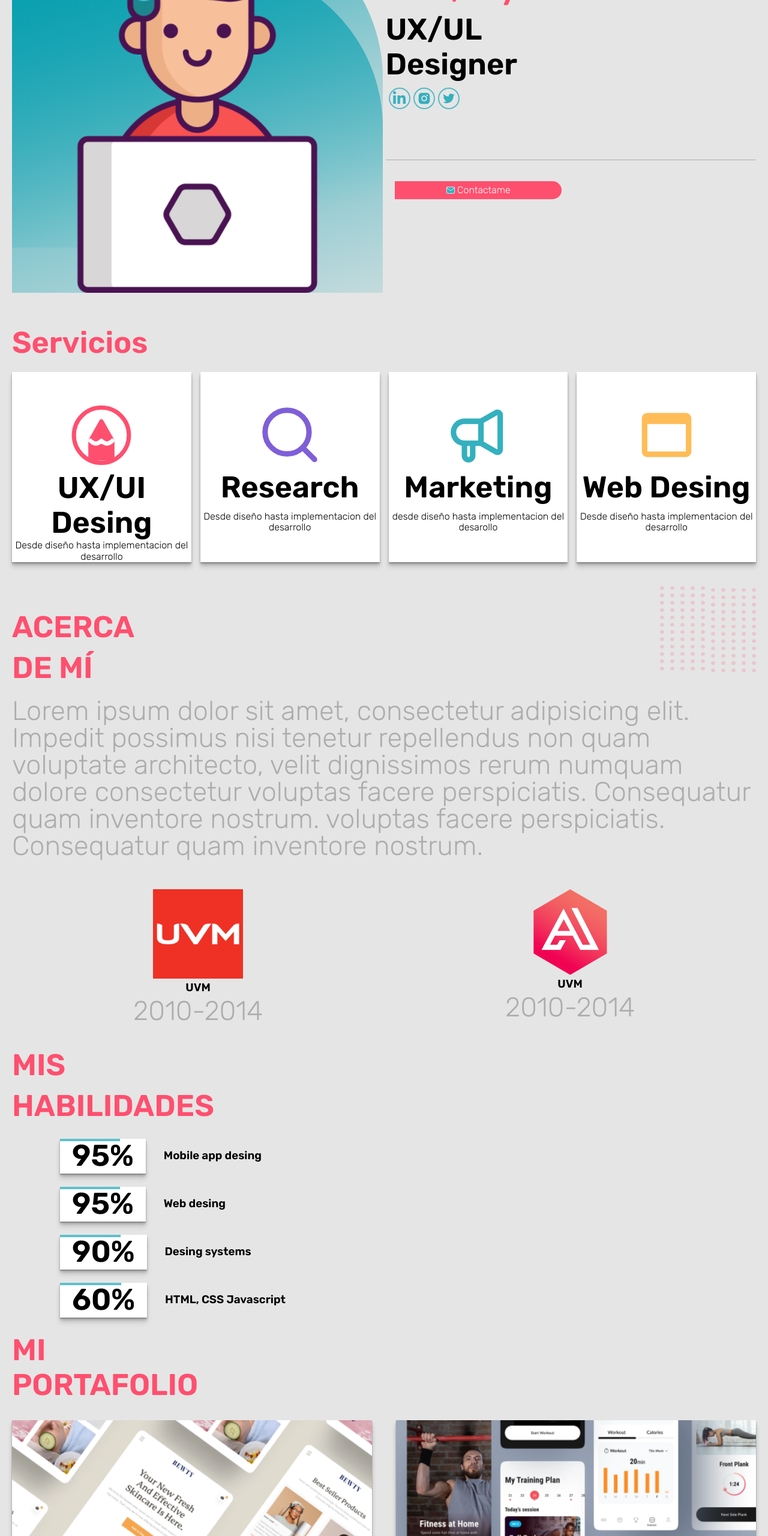
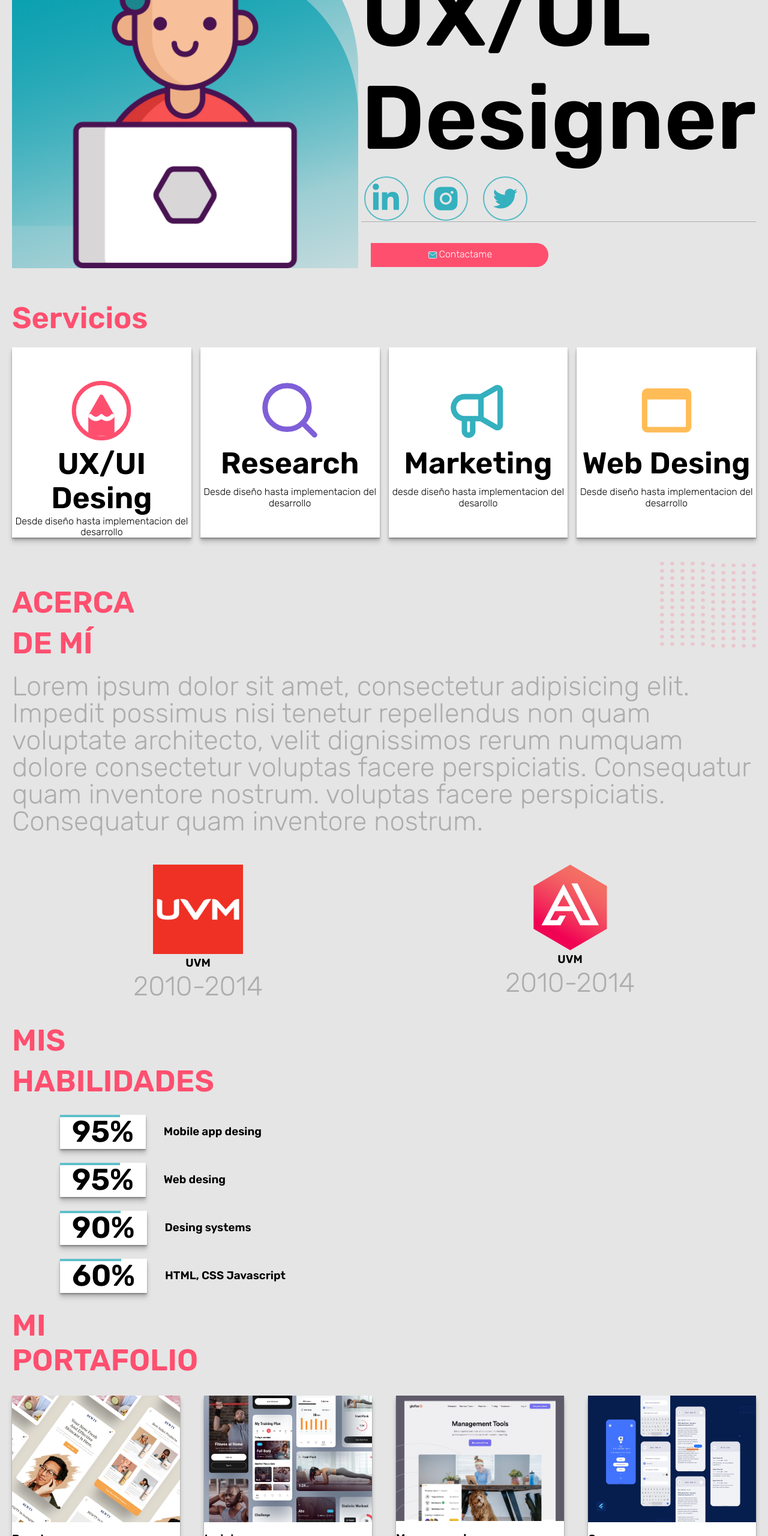
Before and after one commit to Raul99GC/My-portfolio-Academlo, a plain HTML site: page index.html in a window 1280 px wide. Shown: the part 240-2800 px from the top of the page at 60% size. Drawn offline with nearby package versions, Linux system fonts and the light colour scheme.

Commit message:
agregando detalles sin animaciones

```diff
--- a/assets/css/style.css
+++ b/assets/css/style.css
@@ -6,7 +6,7 @@
     --subtext: #ADADAD;
     --background: #E5E5E5;
 
-    --title: 1.8rem;
+    --title: 5rem;
     --subtitle: 3.2rem;
     --subsection: 1.8rem;
 }
@@ -32,6 +32,9 @@ body {
     font-family: 'Rubik', sans-serif;
     background-color: var(--background);
 
+}
+h1{
+    font-size: var(--title);
 }
 
 h2 {
@@ -179,6 +182,7 @@ h2 {
 
 .card__text {
     color: var(--black);
+    margin: 0;
 }
 
 .sosial-icons {
@@ -465,6 +469,21 @@ h2 {
 
     .contact-me {
         width: 50%;
+
+    }
+
+    .contact-me__btn{
+        min-height: 4rem;
+    }
+
+    .sosial-icons{
+        gap: 2rem;
+
+    }
+
+    .sosial-icons__img{
+        padding: 1rem;
+        width: 7rem;
     }
 
     .services__about--none {
--- a/index.html
+++ b/index.html
@@ -49,8 +49,8 @@
 
                 <div class="card__inf">
                     <span class="card__nombre">Hola, soy Raul</span>
-                    <h2 class="card__text">UX/UL</h2>
-                    <h2 class="card__text">Designer</h2>
+                    <h1 class="card__text">UX/UL <br> Designer</h1>
+
 
                     <div class="sosial-icons">
                         <a class="sosial-icons__item" href="#"><img class="sosial-icons__img"
@@ -173,7 +173,7 @@
                 </div>
             </section>
 
-            <section class="contact">
+            <section class="portfolio">
                 <div class="subtitle">
                     <h2 class="">MI</h2>
                     <h2 class="">PORTAFOLIO</h2>
@@ -193,6 +193,20 @@
                                 alt="pagina beauty app">
                         </a>
                         <h3 class="galery__h3 ">training app</h3>
+                    </div>
+                    <div class="galery__pages box-shadow">
+                        <a class="galery__link " href="#">
+                            <img class="galery__img" src="assets/img/Logos-Imágenes/Rectangle 58.png"
+                                alt="pagina beauty app">
+                        </a>
+                        <h3 class="galery__h3 ">Management</h3>
+                    </div>
+                    <div class="galery__pages box-shadow">
+                        <a class="galery__link " href="#">
+                            <img class="galery__img" src="assets/img/Logos-Imágenes/image 11.png"
+                                alt="pagina beauty app">
+                        </a>
+                        <h3 class="galery__h3 ">Cosas</h3>
                     </div>
                 </div>
             </section>
```
